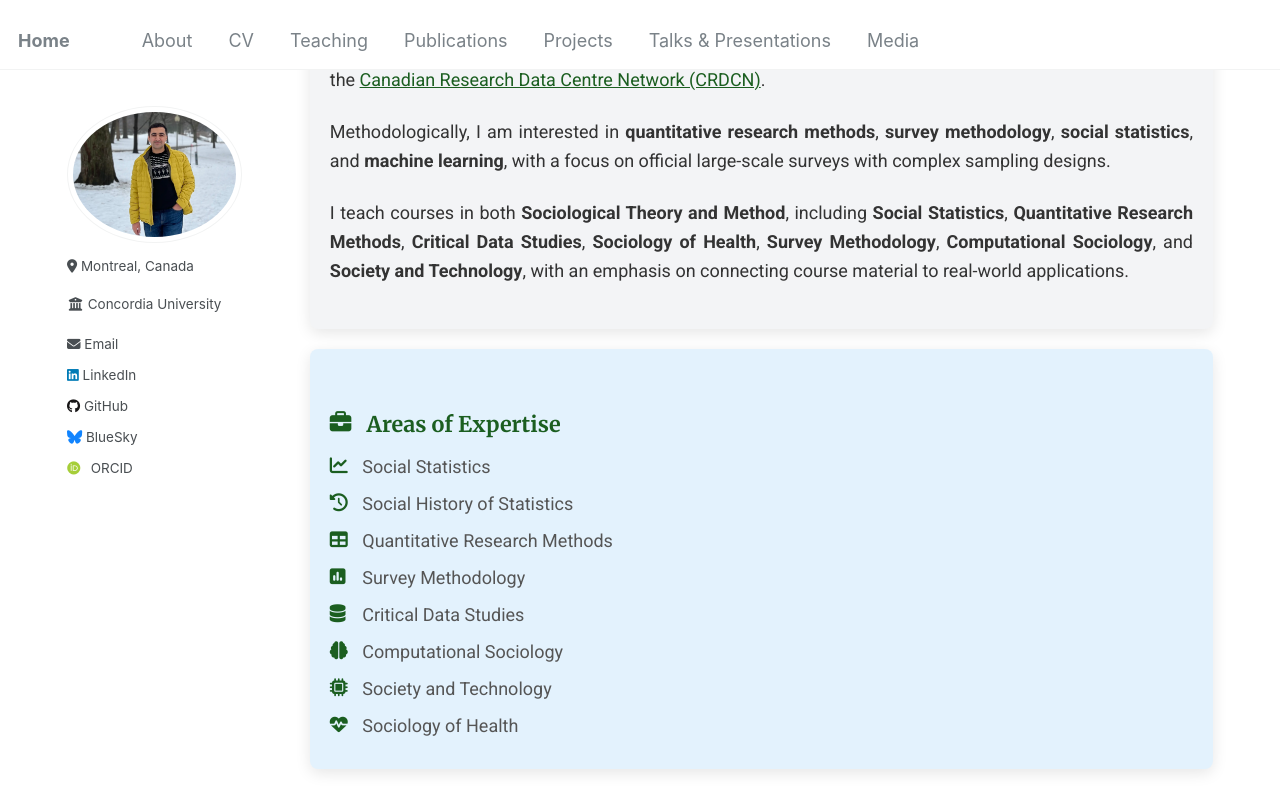
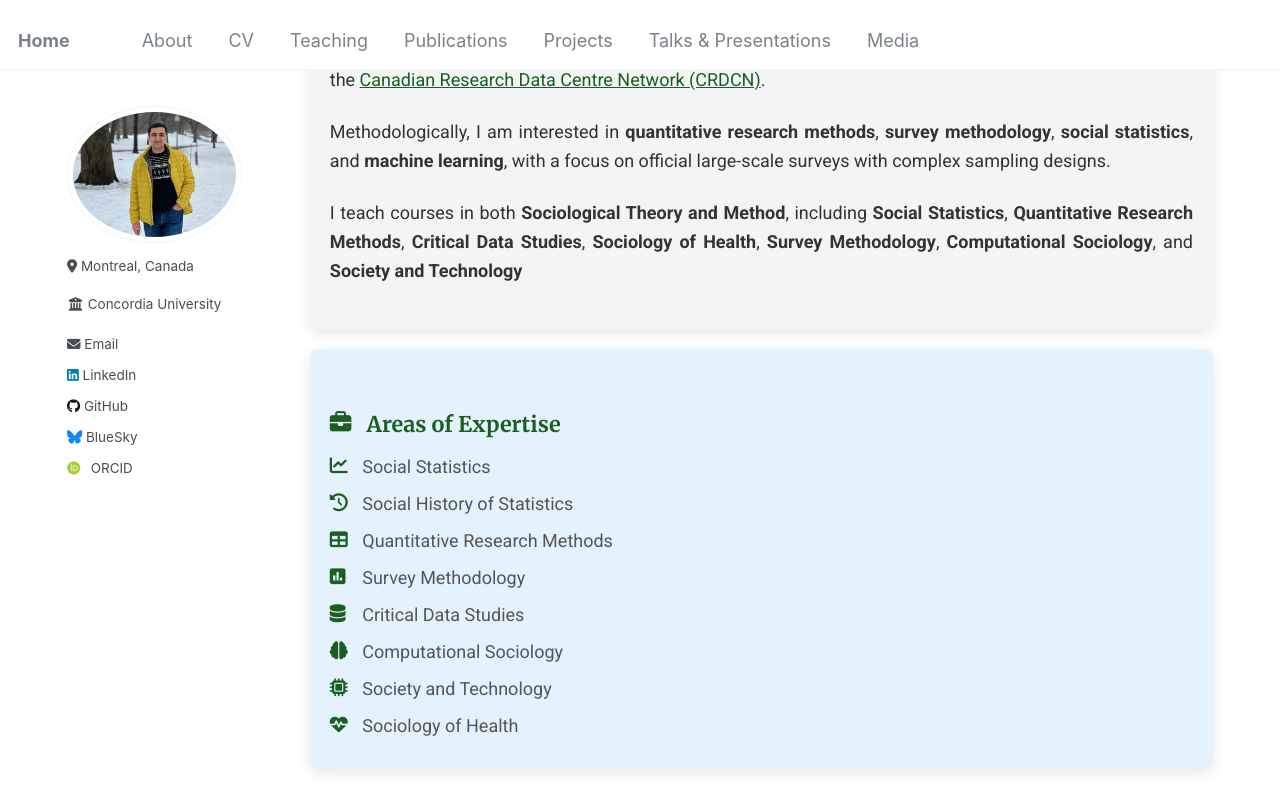
Before and after one commit to Mohsnmonji/mohsnmonji.github.io, a Jekyll site: the page built from about-me.md, in a window 1280 px wide and 900 px high, scrolled down 453 px. Shown: the top 812 px of the window. Built offline with Jekyll 4.4.1, drawn with Linux system fonts in a browser that asks for light colours; some web fonts are replaced.

Commit message:
Update about-me.md

```diff
--- a/about-me.md
+++ b/about-me.md
@@ -118,8 +118,7 @@ author_profile: true
   <p>
     I teach courses in both <strong>Sociological Theory and Method</strong>, including <strong>Social Statistics</strong>,
     <strong>Quantitative Research Methods</strong>, <strong>Critical Data Studies</strong>, <strong>Sociology of Health</strong>,
-    <strong>Survey Methodology</strong>, <strong>Computational Sociology</strong>, and <strong>Society and Technology</strong>,
-    with an emphasis on connecting course material to real-world applications.
+    <strong>Survey Methodology</strong>, <strong>Computational Sociology</strong>, and <strong>Society and Technology</strong>
 </p>
 
 </div>
```
